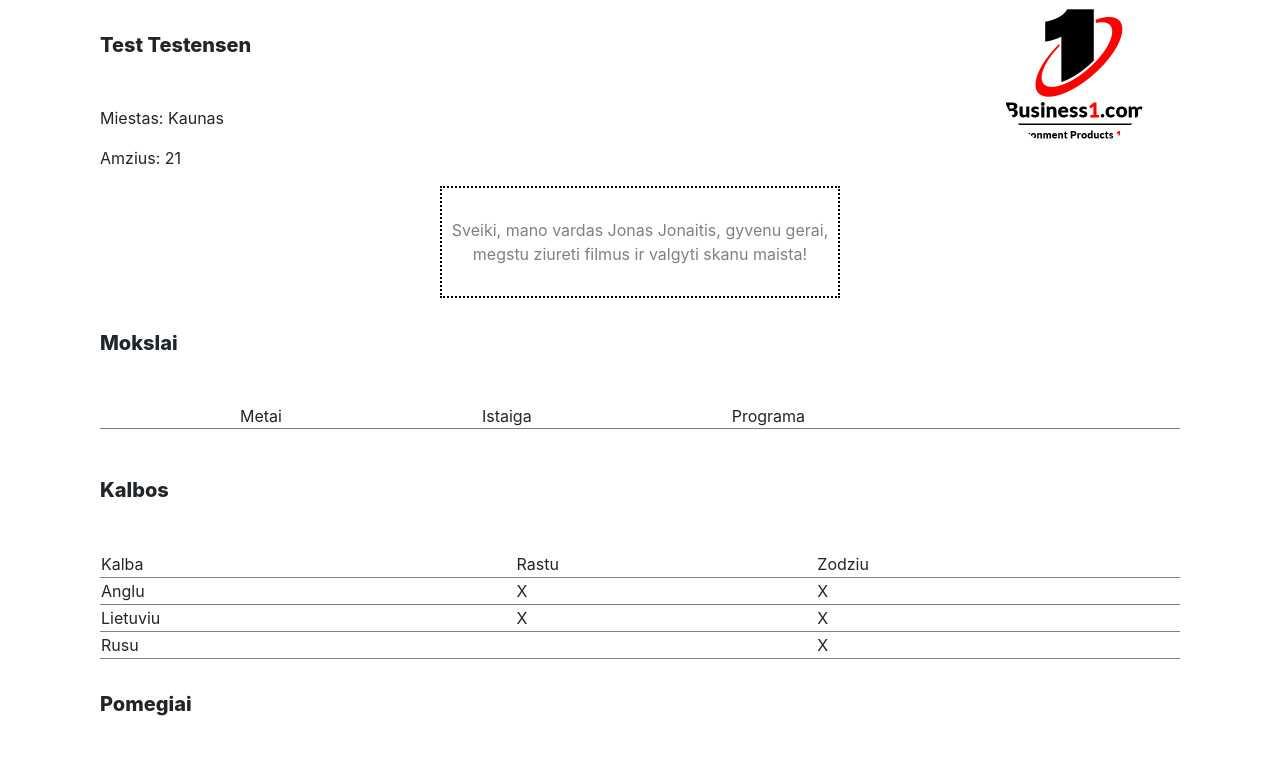
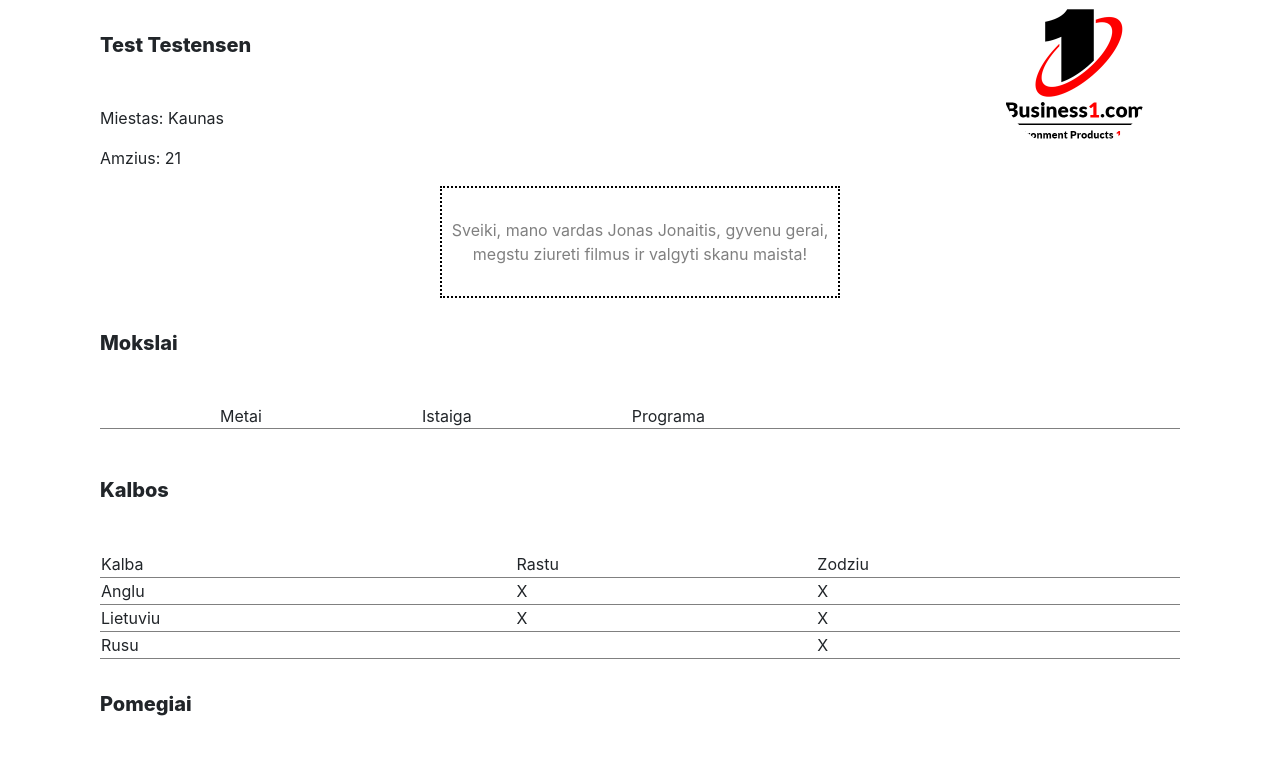
Before and after one commit to JuliusBal/front1, a plain HTML site: page index.html in a window 1280 px wide. Shown: the top 762 px of the page. Drawn offline with nearby package versions, Linux system fonts and the light colour scheme.

Commit message:
Add files via upload

```diff
--- a/index.html
+++ b/index.html
@@ -116,7 +116,7 @@
         border-bottom:1px solid grey;
     }
     .listas li{
-        padding:0 100px;
+        padding:0 80px;
     }
     th, tr{
         border: 1px solid grey;
```
